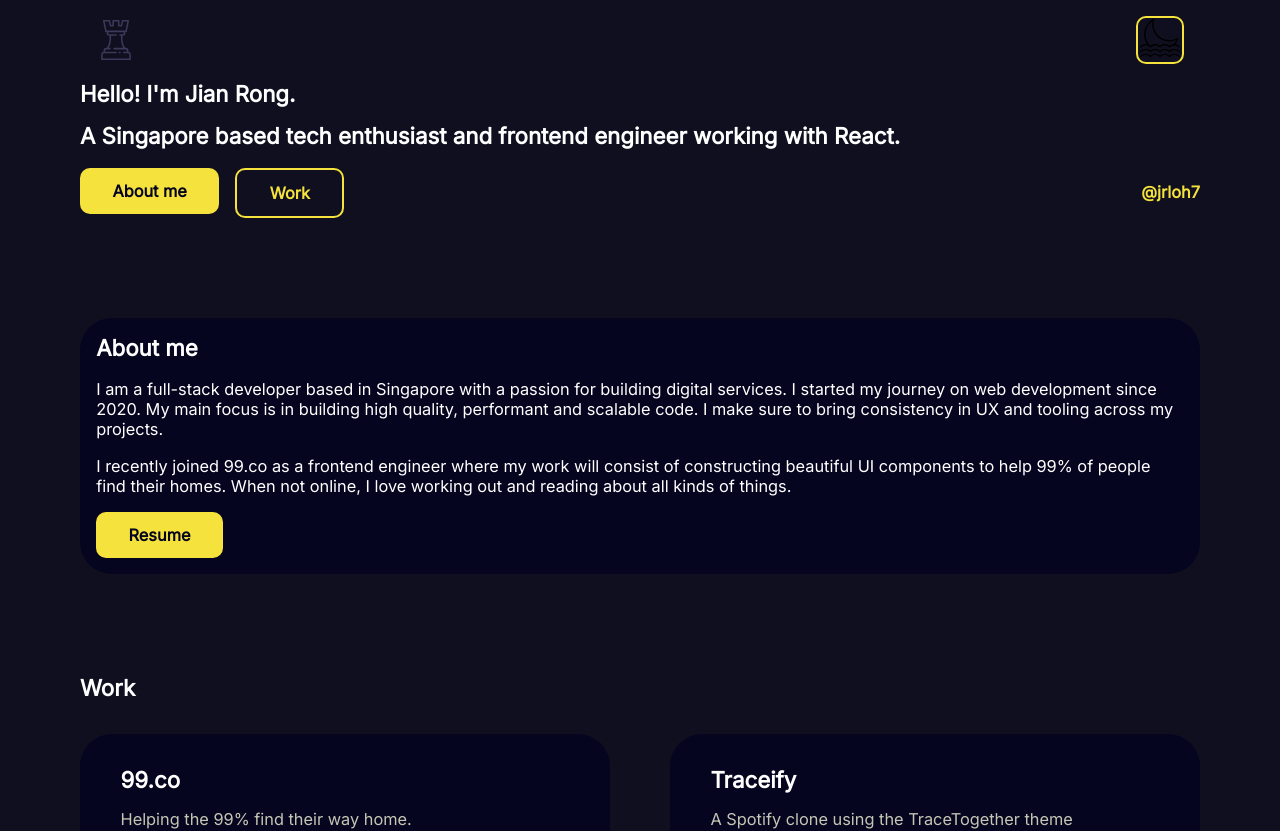
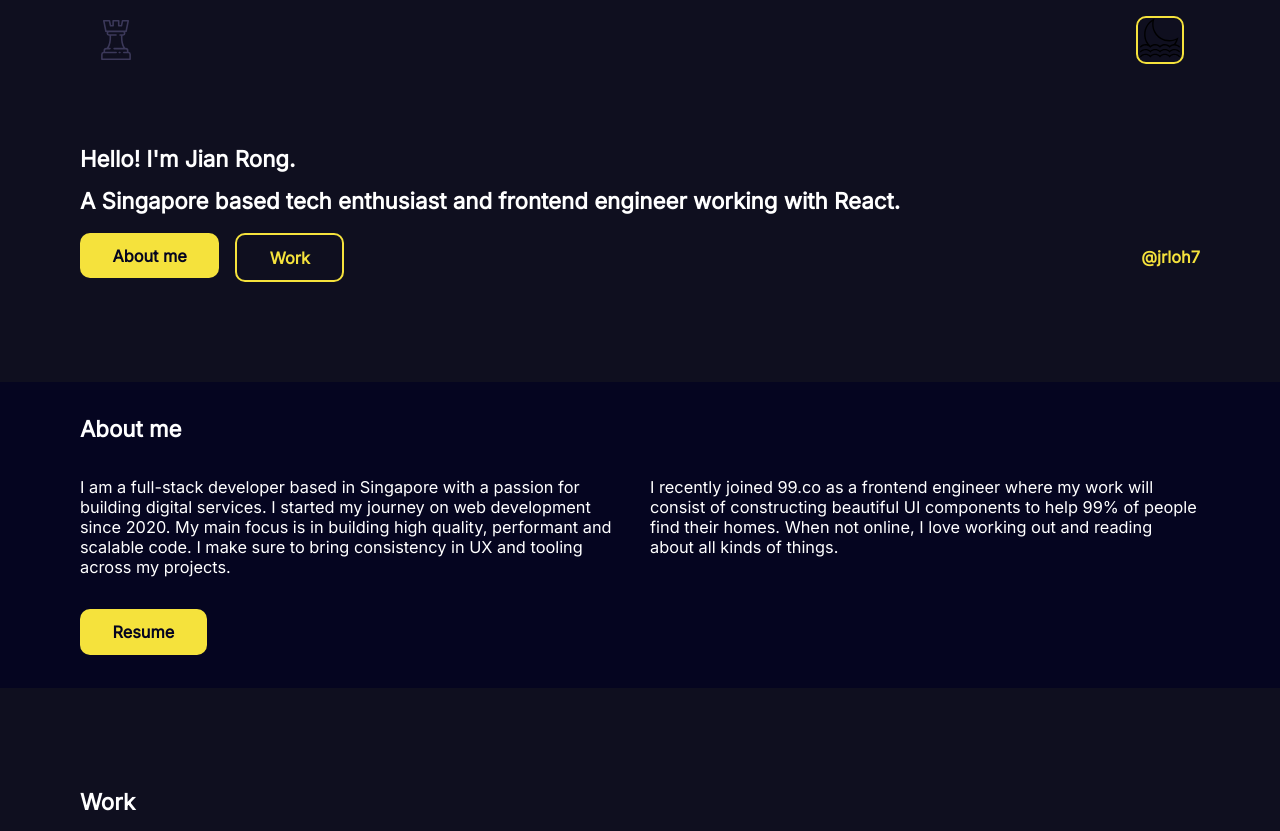
Before and after one commit to jianrong7/portfolio, a Next.js app in the folder portfolio-frontend/: page / in a window 1280 px wide. Shown: the top 831 px of the page. Built offline with nearby package versions, Linux system fonts and the light colour scheme.

Commit message:
change about section to use display grid

```diff
--- a/portfolio-frontend/components/home/About/About.module.css
+++ b/portfolio-frontend/components/home/About/About.module.css
@@ -2,17 +2,33 @@
   background-color: var(--backgroundColor2_dark);
   grid-column-start: 1;
   grid-column-end: 4;
-  padding: 1rem 0;
+  padding: 2rem 0;
+
+  display: grid;
+  grid-column-gap: 20px;
+  grid-row-gap: 40px;
+  grid-template-columns: 1fr minmax(auto, 1120px) 1fr;
+  grid-template-rows: none;
+  grid-auto-flow: row;
 }
 
-.about > div {
-  padding: 0 1rem;
+.aboutDiv {
+  grid-column: 2/3;
+}
+
+.description {
+  display: grid;
+  grid-column-gap: 20px;
+  grid-template-columns: repeat(2, 1fr);
+  grid-template-rows: none;
+
+  margin-bottom: 1rem;
 }
 
 @media screen and (min-width: 768px) {
   .about {
-    grid-column: 2;
-    border-radius: 32px;
+    /* grid-column: 2; */
+    /* border-radius: 32px; */
     /* padding: 2rem 2.5rem; */
   }
 }
--- a/portfolio-frontend/components/home/About/About.tsx
+++ b/portfolio-frontend/components/home/About/About.tsx
@@ -7,22 +7,26 @@ import styles from "./About.module.css";
 
 const About = () => (
   <section id="about" className={styles.about}>
+    <div className={styles.aboutDiv}>
       <div>
         <Heading level="h2">About me</Heading>
+        <div className={styles.description}>
           <p>
             I am a full-stack developer based in Singapore with a passion for
-        building digital services. I started my journey on web development since
-        2020. My main focus is in building high quality, performant and scalable
-        code. I make sure to bring consistency in UX and tooling across my
-        projects.
+            building digital services. I started my journey on web development
+            since 2020. My main focus is in building high quality, performant
+            and scalable code. I make sure to bring consistency in UX and
+            tooling across my projects.
           </p>
           <p>
             I recently joined 99.co as a frontend engineer where my work will
-        consist of constructing beautiful UI components to help 99% of people
-        find their homes. When not online, I love working out and reading about
-        all kinds of things.
+            consist of constructing beautiful UI components to help 99% of
+            people find their homes. When not online, I love working out and
+            reading about all kinds of things.
           </p>
+        </div>
         <Button>Resume</Button>
+      </div>
     </div>
   </section>
 );
--- a/portfolio-frontend/components/home/Intro/Intro.module.css
+++ b/portfolio-frontend/components/home/Intro/Intro.module.css
@@ -1,7 +1,7 @@
 .header {
   display: flex;
-
   flex-direction: column;
+  padding-top: 4rem;
 }
 
 .headerDetails {
--- a/portfolio-frontend/components/shared/Arrow/Arrow.tsx
+++ b/portfolio-frontend/components/shared/Arrow/Arrow.tsx
@@ -3,7 +3,6 @@ import { motion, Variants } from "framer-motion";
 import cx from "classnames";
 
 import styles from "./Arrow.module.css";
-import Heading from "../Heading/Heading";
 
 interface ArrowProps extends React.HTMLAttributes<HTMLHeadingElement> {
   width?: string;
```
Lines whose indentation alone changed are shown as unchanged.
